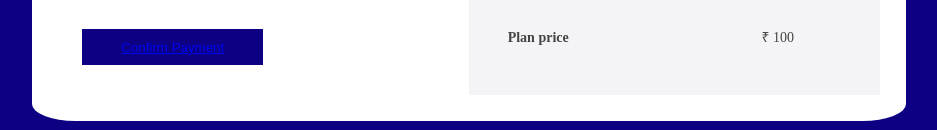
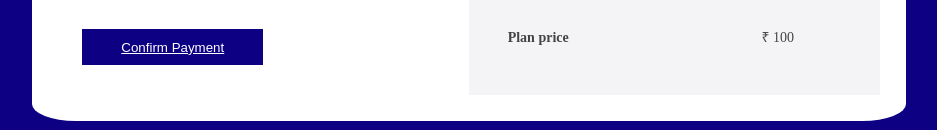
Before and after one commit to Ani-hub-3832/POC_Stripe, a plain HTML site: page select-plan.html in a window 1280 px wide. Both pictures are taken after a click on the element "Mobile". Shown: the part 226-356 px from the top of the page, without its empty margins (171-1108 px from the left). Drawn offline with Linux system fonts and the light colour scheme.

Commit message:
Update select-plan.html

```diff
--- a/select-plan.html
+++ b/select-plan.html
@@ -95,7 +95,7 @@
                     <input class="mmyy" type="text" placeholder="MM/YY" />
                     <input class="cvv" type="text" placeholder="CVV">
                 </div>
-                <button type="submit"><a href="./stripepay.html">Confirm Payment</a></button>
+                <button type="submit"><a href="./stripepay.html" style="color:white">Confirm Payment</a></button>
             </div>
 
             <div class="order-summary">
```
